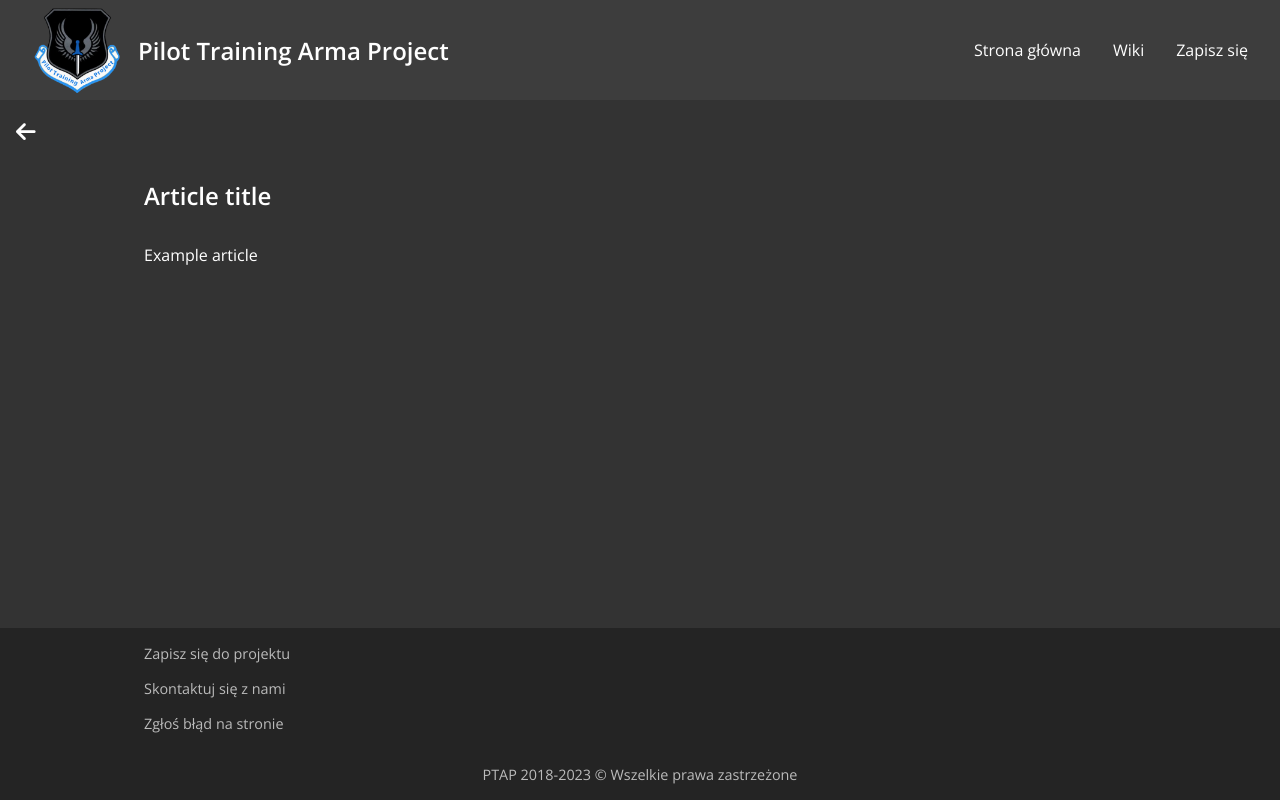
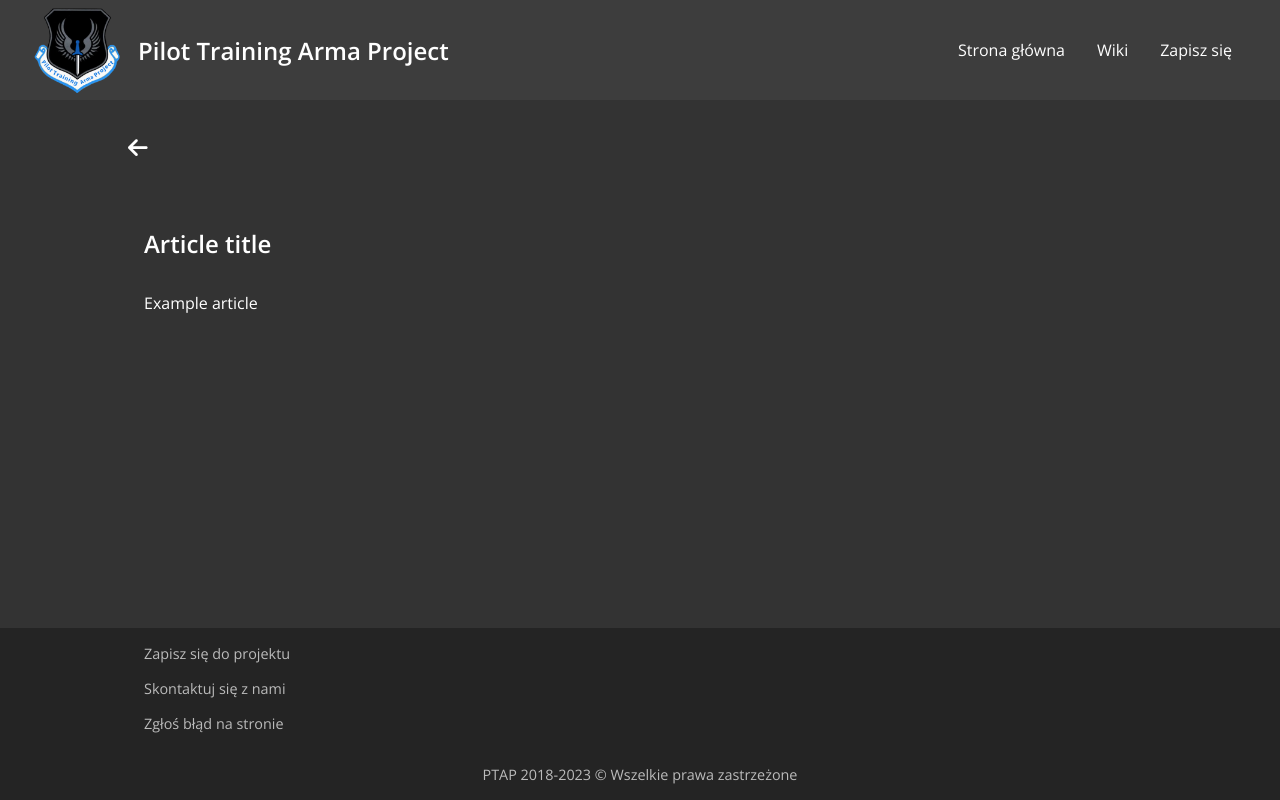
Before and after one commit to Pawel2923/PTAP, a React (Create React App) app: page /wiki/modele-lotu in a window 1280 px wide. Built offline with nearby package versions, Linux system fonts and the light colour scheme.

Commit message:
Fix Styles

```diff
--- a/src/components/Home/Home.module.css
+++ b/src/components/Home/Home.module.css
@@ -1,9 +1,3 @@
-.index-banner {
-  width: 100%;
-  padding: 1rem;
-  margin-bottom: 2rem;
-}
-
 .index-banner > header {
   text-align: center;
 }
@@ -35,15 +29,15 @@
 .video {
   margin-left: 0 !important;
   margin-right: 0 !important;
-  padding: 1rem 0;
+  margin: 2rem 0;
 }
 
 .video:first-child {
-  padding-top: 0;
+  margin-top: 0;
 }
 
 .video:last-child {
-  padding-bottom: 0;
+  margin-bottom: 0;
 }
 
 .video p {
@@ -59,7 +53,8 @@
     background-size: cover;
     display: flex;
     align-items: center;
-    padding: 4rem;
+    justify-content: center;
+    margin: 0 !important;
   }
 
   .index-banner > header {
@@ -67,7 +62,8 @@
     border-radius: 10px;
     backdrop-filter: blur(10px);
     -webkit-backdrop-filter: blur(10px);
-    padding: 2rem 4rem;
+    padding: 2rem 5rem;
+    margin: 0 4rem;
   }
 
   .iframe {
--- a/src/components/Nav/Nav.module.css
+++ b/src/components/Nav/Nav.module.css
@@ -6,7 +6,6 @@
   justify-content: space-between;
   align-items: center;
   padding: 1rem 2rem;
-  padding-right: 1rem;
   max-height: 100px;
   overflow: hidden;
   position: -webkit-sticky;
--- a/src/components/Search/Search.module.css
+++ b/src/components/Search/Search.module.css
@@ -95,5 +95,5 @@
 }
 
 .back {
-  padding: 0;
+  margin: 0;
 }
--- a/src/components/UI/BackArrow.module.css
+++ b/src/components/UI/BackArrow.module.css
@@ -1,5 +1,12 @@
 .back {
   font-size: 1.4em;
-  padding-left: 1rem;
-  padding-top: 1rem;
+  margin-left: 1rem;
+  margin-top: 1rem;
 }
+
+@media screen and (min-width: 30em) {
+  .back {
+    margin-left: 8rem;
+    margin-top: 2rem;
+  }
+}
--- a/src/components/Wiki/Wiki.js
+++ b/src/components/Wiki/Wiki.js
@@ -2,7 +2,6 @@ import { Fragment } from "react";
 import { Outlet, useLocation } from "react-router-dom";
 
 import BackArrow from "../UI/BackArrow";
-import classes from "./Wiki.module.css";
 
 const Wiki = () => {
   const location = useLocation();
@@ -11,7 +10,7 @@ const Wiki = () => {
 
   return (
     <Fragment>
-      {locationCheck ? <BackArrow className={classes.back} /> : ""}
+      {locationCheck ? <BackArrow /> : ""}
       <main>
         <Outlet />
       </main>
--- a/src/components/Wiki/Wiki.module.css
+++ /dev/null
@@ -1,4 +0,0 @@
-.back {
-    padding-left: 1rem;
-    padding-top: 1rem;
-}
--- a/src/index.css
+++ b/src/index.css
@@ -16,10 +16,6 @@ body {
   display: flex;
   flex-direction: column;
   min-height: 100vh;
-}
-
-main {
-  margin-bottom: 2rem;
 }
 
 main header {
@@ -115,7 +111,7 @@ input[type="search"]::-webkit-search-results-decoration {
 }
 
 .section {
-  padding: 1rem 0;
+  margin: 2rem 0;
   margin-left: auto;
   margin-right: auto;
   overflow: hidden;
@@ -146,7 +142,7 @@ input[type="search"]::-webkit-search-results-decoration {
 
 @media screen and (min-width: 30em) {
   .section {
-    padding: 2rem 8rem;
+    margin: 4rem 8rem;
   }
 
   .section figure img {
```
